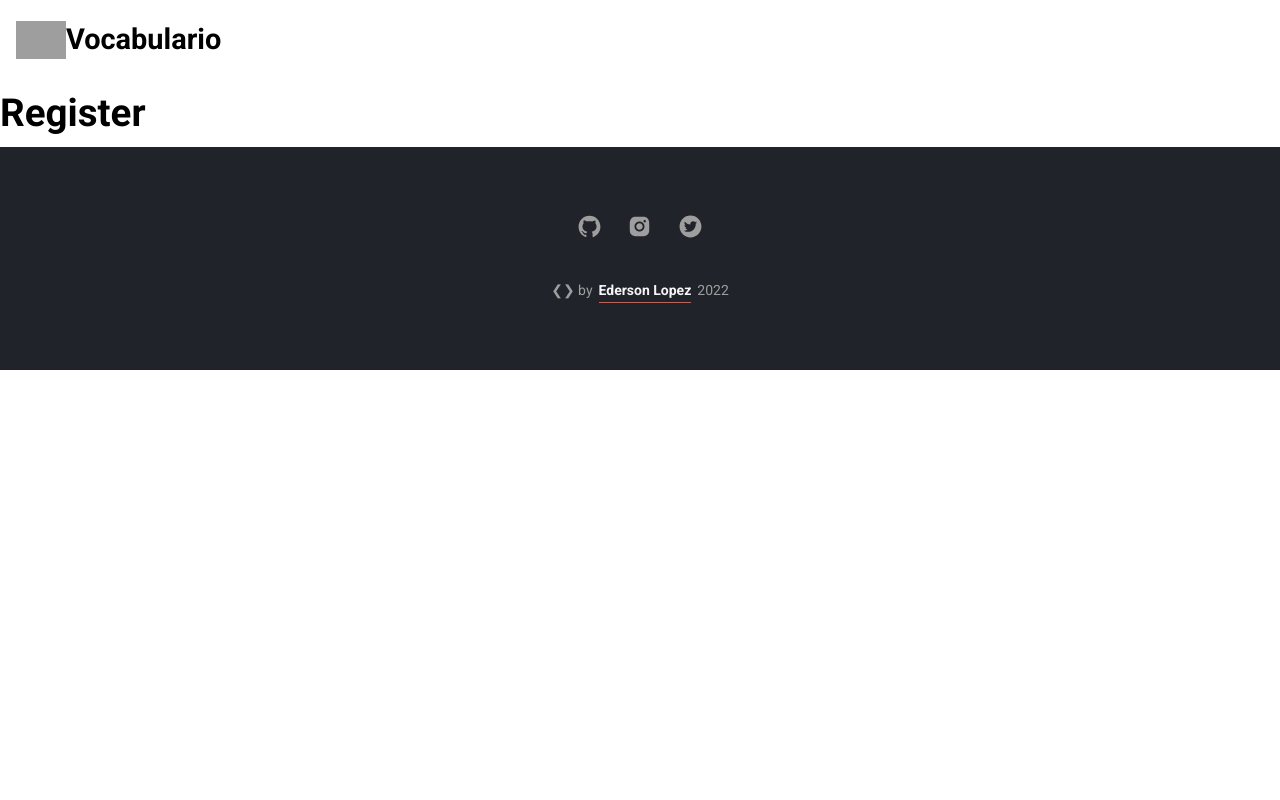
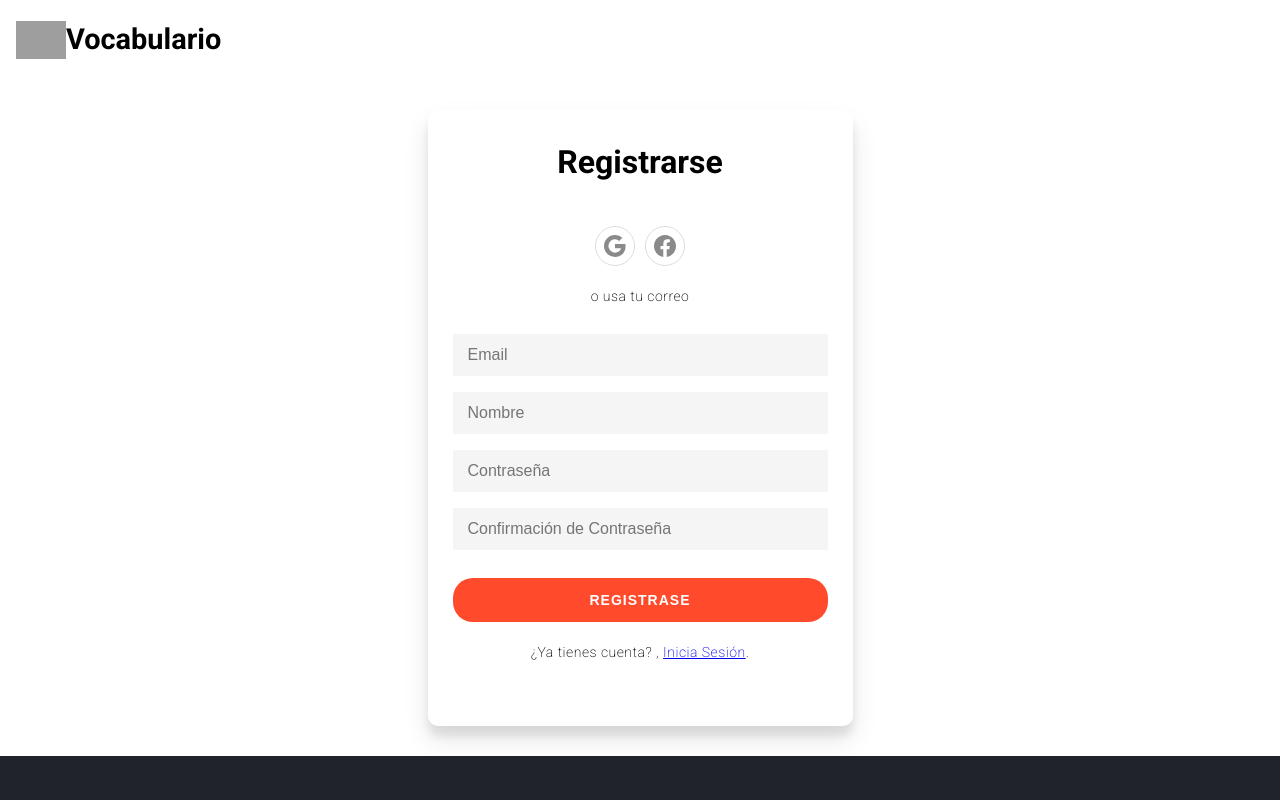
Before and after one commit to edex-13/learn-vocabulary, a React app: page /Register in a window 1280 px wide. Shown: the top 800 px of the page. Built offline with nearby package versions, Linux system fonts and the light colour scheme; grey boxes are pictures that could not be loaded.

Commit message:
full layout register page

```diff
--- /dev/null
+++ b/src/components/FormRegister/index.jsx
@@ -0,0 +1,15 @@
+import React from 'react'
+import { Link } from 'react-router-dom'
+import { Button, Input, Text } from './style'
+export const FormRegister = () => {
+  return (
+    <form>
+      <Input type='email' placeholder='Email' />
+      <Input type='name' placeholder='Nombre' />
+      <Input type='password' placeholder='Contraseña' />
+      <Input type='password' placeholder='Confirmación de Contraseña' />
+      <Button type='submit'>Registrase</Button>
+      <Text>¿Ya tienes cuenta? , <Link to='/login'>Inicia Sesión</Link>.</Text>
+    </form>
+  )
+}
--- /dev/null
+++ b/src/components/FormRegister/style.js
@@ -0,0 +1,19 @@
+import styled from 'styled-components'
+import { InputStyle, ButtonStyle } from '@styles/global/FormContainer'
+
+export const Text = styled.p`
+  font-weight: 200;
+  font-size: 14px;
+  line-height: 20px;
+  letter-spacing: 0.5px;
+  margin: 20px;
+  text-align: center;
+`
+
+export const Input = styled.input`
+  ${InputStyle}
+`
+
+export const Button = styled.button`
+  ${ButtonStyle}
+`
--- a/src/pages/Register/index.jsx
+++ b/src/pages/Register/index.jsx
@@ -1,5 +1,24 @@
 import React from 'react'
+import { BsFacebook, BsGoogle } from 'react-icons/bs'
+
+import { FormRegister } from '@components/FormRegister/'
+
+import { RegisterContainer, Title, Subtitle, SocialContainer } from './styles'
 
 export const Register = () => {
-  return <h1>Register</h1>
+  return (
+    <RegisterContainer>
+      <Title>Registrarse</Title>
+      <div>
+        <SocialContainer>
+          <BsGoogle size={22} />
+        </SocialContainer>
+        <SocialContainer>
+          <BsFacebook size={22} />
+        </SocialContainer>
+      </div>
+      <Subtitle>o usa tu correo</Subtitle>
+      <FormRegister />
+    </RegisterContainer>
+  )
 }
--- /dev/null
+++ b/src/pages/Register/styles.js
@@ -0,0 +1,37 @@
+import styled from 'styled-components'
+import { FormContainerStyle } from '@styles/global/FormContainer'
+
+import * as vars from '@styles/Variables'
+
+export const RegisterContainer = styled.section`
+  ${FormContainerStyle}
+`
+export const Title = styled.h2`
+  font-size: 32px;
+  font-weight: bold;
+  margin-bottom: 16px;
+`
+export const Subtitle = styled.p`
+  font-weight: 200;
+  font-size: 14px;
+  line-height: 20px;
+  letter-spacing: 0.5px;
+`
+
+export const SocialContainer = styled.div`
+  border: 1px solid #dddddd;
+  border-radius: 50%;
+  display: inline-flex;
+  justify-content: center;
+  align-items: center;
+  margin: 0 5px;
+  height: 40px;
+  width: 40px;
+  transition: background-color 0.2s ease 0s;
+  transition: color 0.3s ease 0s;
+  color: ${vars.GRAY};
+  cursor: pointer;
+  &:hover {
+    color: ${vars.PINK};
+  }
+`
--- a/src/styles/global/FormContainer.js
+++ b/src/styles/global/FormContainer.js
@@ -7,6 +7,7 @@ export const FormContainerStyle = () =>
     justify-content: space-evenly;
     align-items: center;
     flex-direction: column;
+    gap: 20px;
     max-width: 425px;
     width: 100%;
     min-height: 570px;
```
